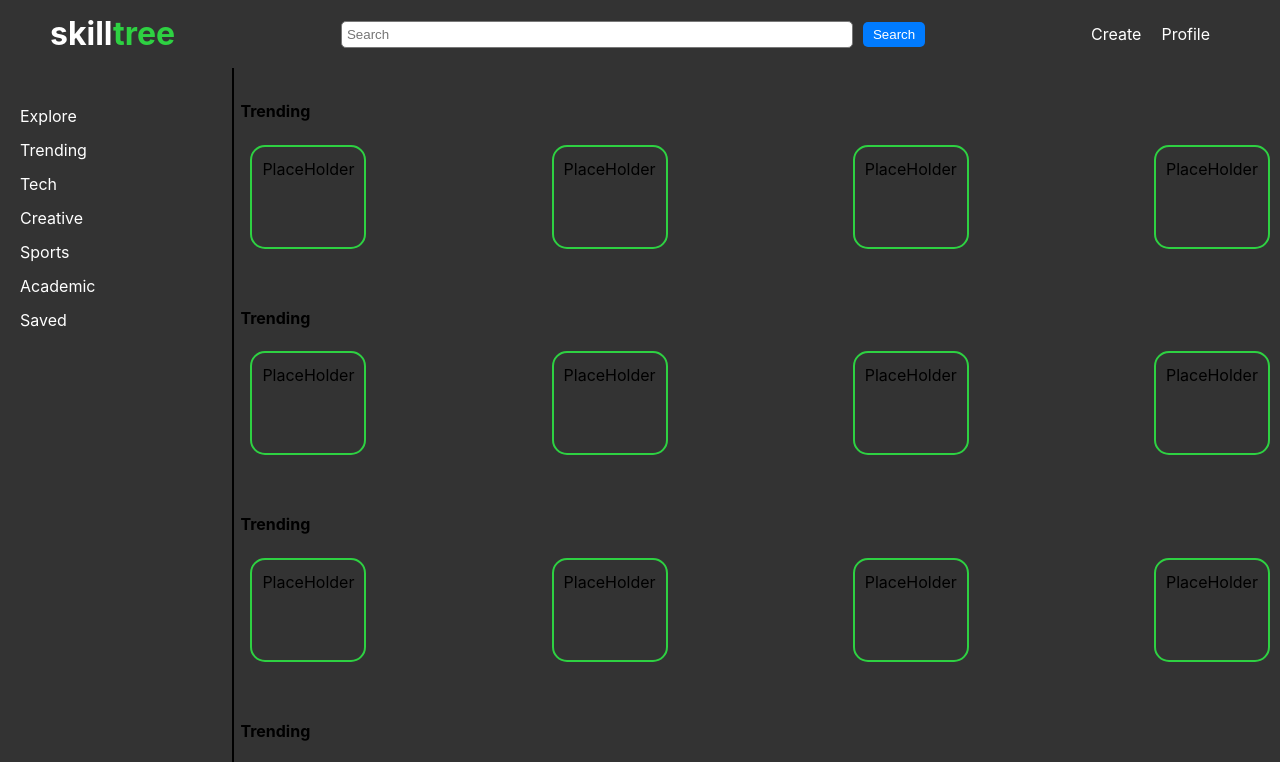
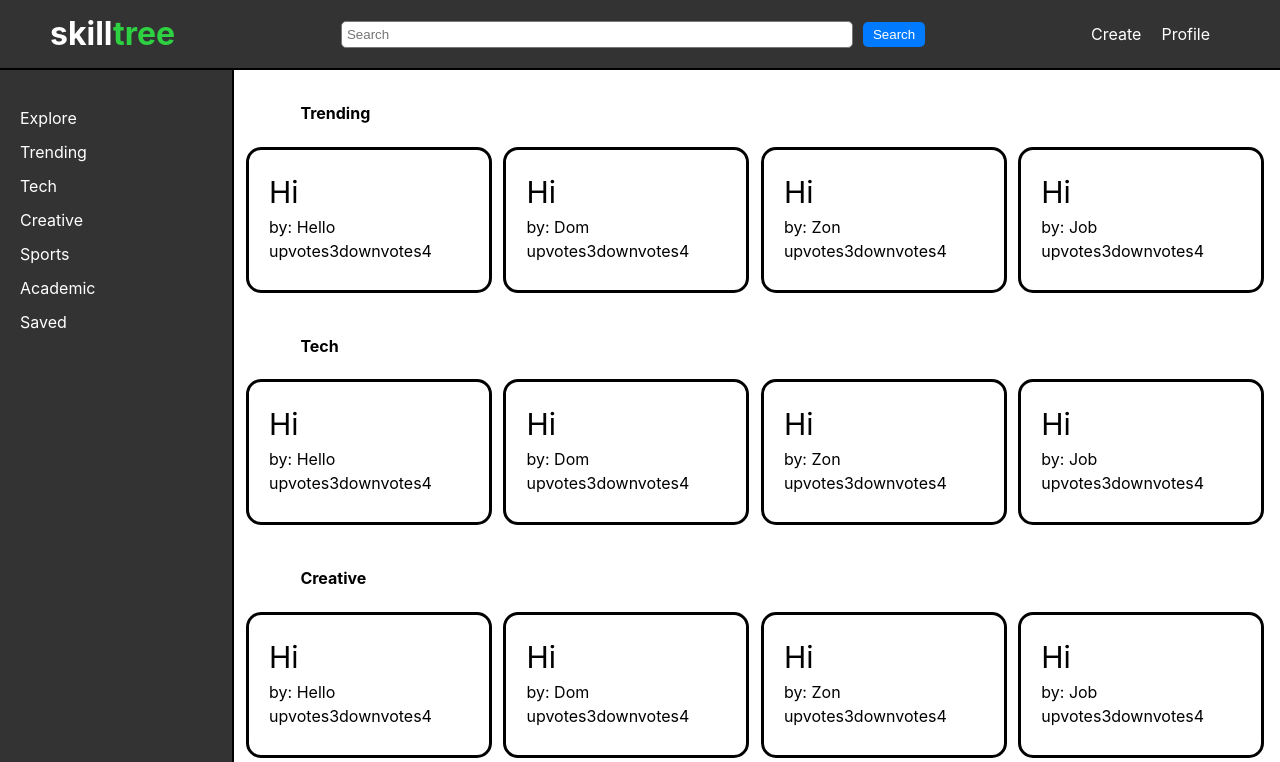
Before and after one commit to NicholasLe04/skilltree, a React (Vite) app in the folder frontend/: page /home in a window 1280 px wide. Shown: the top 762 px of the page. Built offline with nearby package versions, Linux system fonts and the light colour scheme.

Commit message:
Revamp Home Page (#6)
* Created Home page

* fix imports

* Small fixes to navbar and Treebar

* Further fixes and cleanup

* Added scrollabiility on sidebar

* Edit hotbar title

---------

Co-authored-by: NicholasLe04 <Nicholasl.le224@gmail.com>

```diff
--- a/frontend/src/pages/Home/Home.jsx
+++ b/frontend/src/pages/Home/Home.jsx
@@ -1,20 +1,38 @@
-import React from 'react'
+import React, { createRef } from 'react'
 import Navbar from '../components/Navbar';
 import Hotbar from './Hotbar';
 import Sidebar from './Sidebar';
 
 function Home() {
 
-    let compArr = [];
-    for (let i = 0; i < 4; i++) {
-        compArr.push(<Hotbar key={i} />);
-    }
+  const category = [
+    { category: "Trending",
+      ref: createRef()
+    },
+    { category: "Tech",
+      ref: createRef()
+    },
+    { category: "Creative",
+      ref: createRef()
+    },
+    { category: "Sports",
+      ref: createRef()
+    },
+    { category: "Academic",
+      ref: createRef()
+    },
+    { category: "Saved",
+      ref: createRef()
+    },
+
+  ]
+
   return (
     <>
         <Navbar></Navbar>
-            <Sidebar />
+        <Sidebar category={category}/>
         <div className='body'>
-                {compArr}
+          {category.map((e) => <Hotbar refz={e.ref} category={e.category} />)}
         </div>
     </>
   )
--- a/frontend/src/pages/Home/Hotbar.css
+++ b/frontend/src/pages/Home/Hotbar.css
@@ -3,12 +3,11 @@
     margin-left: 18%;
     flex-direction: column;
     padding: 10px;
-    background-color: #333;
+    background-color: #ffffff;
   }
-  #treecube {
-    justify-content: space-between;
-    flex-direction: row;
-    padding: 5;
-    display: flex;
-    height: 15vh;
+  .treecube {
+      margin-top: 15px;
+      display: grid;
+      grid-template-columns: repeat(4, 1fr);
+      grid-row-gap: 50px;
   }
--- a/frontend/src/pages/Home/Hotbar.jsx
+++ b/frontend/src/pages/Home/Hotbar.jsx
@@ -1,22 +1,50 @@
 import React from 'react';
 import './Hotbar.css';
 import Treebox from './Treebox';
+import TreeCard from '../components/TreeCard';
 
-function Navbar() {
+function Hotbar({category, refz}) {
 
-    let compArr = [];
-    for(let i=0;i<4;i++){
-        compArr.push(<Treebox key={i}/>);
-    }
+    const treeCard = [
+        {
+            title: "Hi",
+            author: "Hello",
+            upvotes: 3,
+            downvotes: 4,
+            treeImageURL: "",
+        }  ,
+        {
+            title: "Hi",
+            author: "Dom",
+            upvotes: 3,
+            downvotes: 4,
+            treeImageURL: "",
+        },
+        {
+            title: "Hi",
+            author: "Zon",
+            upvotes: 3,
+            downvotes: 4,
+            treeImageURL: "",
+        },
+        {
+            title: "Hi",
+            author: "Job",
+            upvotes: 3,
+            downvotes: 4,
+            treeImageURL: "",
+        }
+    ]
+
 
     return (
-        <div className="hotbar">
-            <h4>Trending</h4>
-            <div id='treecube'>
-                {compArr}
+        <div className="hotbar" ref={refz}>
+            <h4 style={{marginLeft: '60px'}}>{category}</h4>
+            <div className='treecube'>
+                {treeCard.map((e) => <TreeCard title={e.title} author={e.author} upvotes={e.upvotes} downvotes={e.downvotes} treeImageURL={e.treeImageURL} />)}
             </div>
         </div>
     );
 }
 
-export default Navbar;
+export default Hotbar;
--- a/frontend/src/pages/Home/Sidebar.jsx
+++ b/frontend/src/pages/Home/Sidebar.jsx
@@ -3,17 +3,12 @@
 import React from 'react';
 import './Sidebar.css'; // Import the CSS file for styling
 
-function Sidebar() {
+function Sidebar({category}) {
   return (
     <div className="sidebar">
       <ul>
         <li>Explore</li>
-        <li>Trending</li>
-        <li>Tech</li>
-        <li>Creative</li>
-        <li>Sports</li>
-        <li>Academic</li>
-        <li>Saved</li>
+        {category.map((e) => <li onClick={() => e.ref.current.scrollIntoView({behavior: "smooth"})}> {e.category}</li>)}
       </ul>
     </div>
   );
--- a/frontend/src/pages/components/Navbar.css
+++ b/frontend/src/pages/components/Navbar.css
@@ -8,6 +8,7 @@
   padding: 10px 50px;
   position: sticky;
   top: 0;
+  border-bottom: 2px solid black;
 }
 
 .navbar-list {
```
Lines whose indentation alone changed are shown as unchanged.
